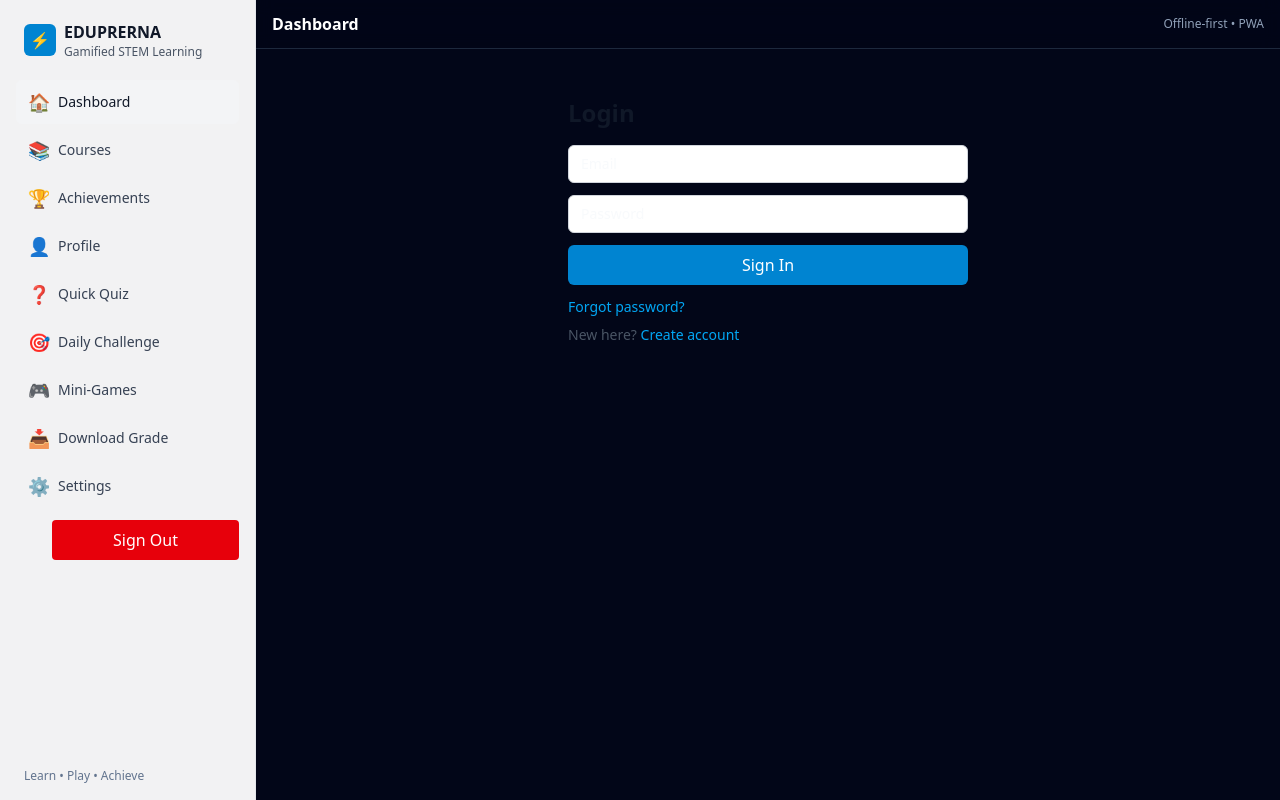
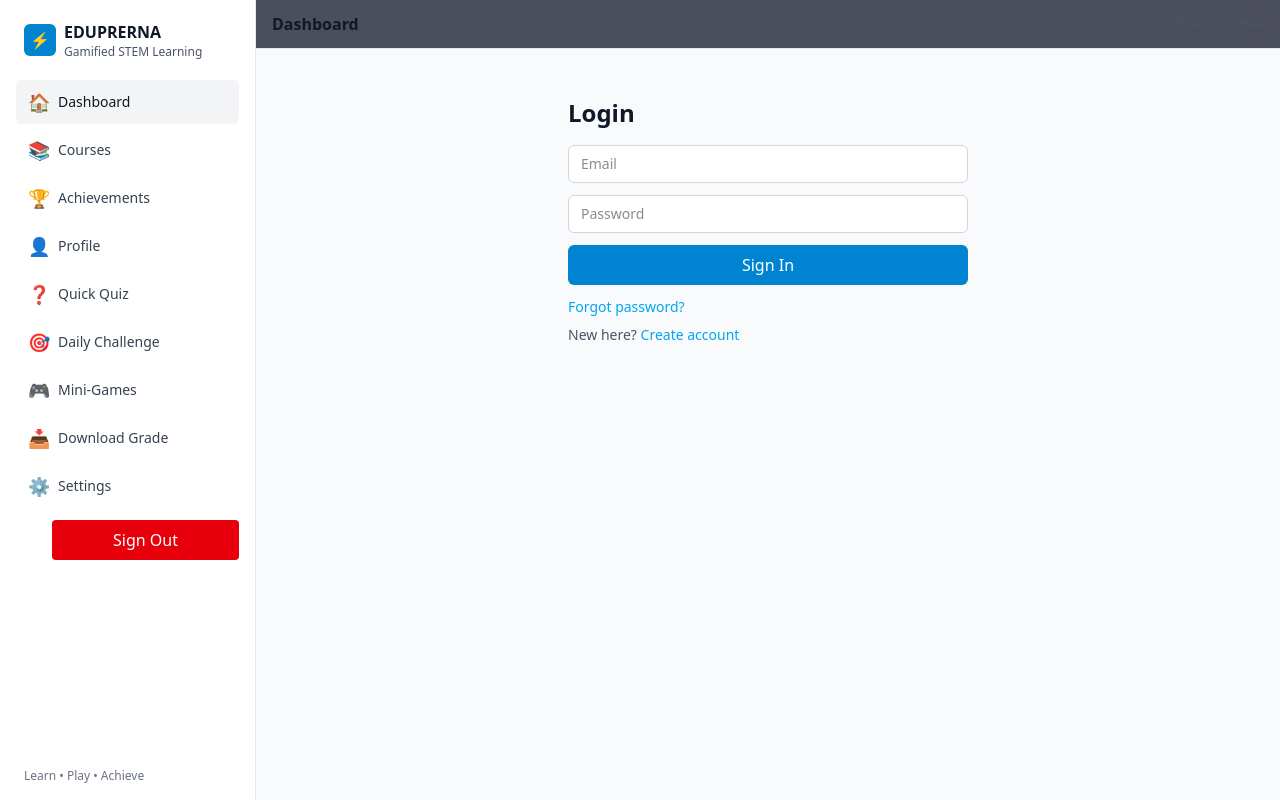
Before and after one commit to Madhan07-01/EduPrerna, a React (Vite) app: page /login in a window 1280 px wide. Built offline with nearby package versions, Linux system fonts and the light colour scheme; no server answers.

Commit message:
error free

```diff
--- a/src/App.tsx
+++ b/src/App.tsx
@@ -7,7 +7,8 @@ import TeacherDashboard from './pages/TeacherDashboard'
 import { QuickQuizPage, DailyChallengePage, MiniGamesPage, DownloadGradePage } from './pages/AdditionalPages'
 import { ThemeProvider } from './contexts/ThemeContext'
 import { LanguageProvider } from './contexts/LanguageContext'
-import { AuthProvider, useAuth } from './contexts/AuthContext'
+import { AuthProvider } from './contexts/AuthContext'
+import { useAuth } from './hooks/useAuth'
 import { BrowserRouter, Routes, Route, Navigate, useLocation } from 'react-router-dom'
 import PrivateRoute from './components/PrivateRoute'
 import Login from './pages/Login'
@@ -23,14 +24,14 @@ function AppContent() {
   }, [location.pathname])
 
   return (
-    <div className="min-h-screen bg-slate-950 dark:bg-slate-950 bg-gray-50 text-slate-100 dark:text-slate-100 text-gray-900">
+    <div className="min-h-screen bg-gray-50 dark:bg-slate-950 text-gray-900 dark:text-slate-100">
       <div className="flex">
         <Sidebar active={active} onNavigate={() => {}} />
         <div className="flex-1 min-h-screen">
-          <header className="sticky top-0 z-10 backdrop-blur supports-[backdrop-filter]:bg-slate-950/70 dark:bg-slate-950/70 bg-white/70 border-b border-slate-800 dark:border-slate-800 border-gray-200">
+          <header className="sticky top-0 z-10 backdrop-blur supports-[backdrop-filter]:bg-slate-950/70 dark:bg-slate-950/70 bg-white/70 border-b border-gray-200 dark:border-slate-800">
             <div className="max-w-6xl mx-auto px-4 py-3 flex items-center justify-between">
-              <div className="font-semibold text-white dark:text-white text-gray-900">{active.charAt(0).toUpperCase() + active.slice(1)}</div>
-              {!currentUser && <span className="text-xs text-slate-400 dark:text-slate-400 text-gray-600">Offline-first • PWA</span>}
+              <div className="font-semibold text-gray-900 dark:text-white">{active.charAt(0).toUpperCase() + active.slice(1)}</div>
+              {!currentUser && <span className="text-xs text-gray-600 dark:text-slate-400">Offline-first • PWA</span>}
             </div>
           </header>
           <main className="max-w-6xl mx-auto px-4 py-6">
--- a/src/components/PrivateRoute.tsx
+++ b/src/components/PrivateRoute.tsx
@@ -1,5 +1,5 @@
 import { Navigate } from 'react-router-dom'
-import { useAuth } from '../contexts/AuthContext'
+import { useAuth } from '../hooks/useAuth'
 import type React from 'react'
 
 export default function PrivateRoute({ children }: { children: React.ReactElement }) {
--- a/src/components/Sidebar.tsx
+++ b/src/components/Sidebar.tsx
@@ -1,5 +1,5 @@
 import { useLanguage } from '../contexts/LanguageContext'
-import { useAuth } from '../contexts/AuthContext'
+import { useAuth } from '../hooks/useAuth'
 import { useNavigate } from 'react-router-dom'
 
 export type NavKey = 'dashboard' | 'courses' | 'achievements' | 'profile' | 'teacher' | 'settings' | 'quiz' | 'challenge' | 'games' | 'download'
@@ -102,7 +102,7 @@ export function Sidebar({ active }: SidebarProps) {
           )
         })}
       </nav>
-      <div className="px-2 text-xs text-slate-500 dark:text-slate-500 text-gray-500">{t('footer.motto')}</div>
+      <div className="px-2 text-xs text-gray-500 dark:text-slate-500">{t('footer.motto')}</div>
     </aside>
   )
 }
--- a/src/contexts/AuthContext.tsx
+++ b/src/contexts/AuthContext.tsx
@@ -1,5 +1,5 @@
 import type React from 'react'
-import { createContext, useContext, useEffect, useState, useCallback } from 'react'
+import { createContext, useEffect, useState, useCallback } from 'react'
 import {
   createUserWithEmailAndPassword,
   signInWithEmailAndPassword,
@@ -16,7 +16,7 @@ type AuthContextType = {
   profile: { name?: string | null; email?: string | null; role?: string; uid?: string } | null
   loading: boolean
   signUpEmail: (email: string, password: string, name?: string, role?: string) => Promise<FirebaseUser>
-  signInEmail: (email: string, password: string) => Promise<any>
+  signInEmail: (email: string, password: string) => Promise<unknown>
   signOutUser: () => Promise<void>
 }
 
@@ -107,4 +107,5 @@ export function AuthProvider({ children }: { children: React.ReactNode }) {
   return <AuthContext.Provider value={value}>{children}</AuthContext.Provider>
 }
 
-export const useAuth = () => useContext(AuthContext)
+// Export the context for useAuth hook
+export { AuthContext }
--- /dev/null
+++ b/src/hooks/useAuth.ts
@@ -0,0 +1,10 @@
+import { useContext } from 'react'
+import { AuthContext } from '../contexts/AuthContext'
+
+export const useAuth = () => {
+  const context = useContext(AuthContext)
+  if (context === undefined) {
+    throw new Error('useAuth must be used within an AuthProvider')
+  }
+  return context
+}
--- a/src/pages/AuthPage.tsx
+++ b/src/pages/AuthPage.tsx
@@ -1,5 +1,5 @@
 import { useState } from 'react'
-import { useAuth } from '../contexts/AuthContext'
+import { useAuth } from '../hooks/useAuth'
 import { isDemoConfig } from '../services/firebase'
 
 export default function AuthPage() {
@@ -15,13 +15,13 @@ export default function AuthPage() {
       <div className="text-2xl font-semibold text-gray-900 dark:text-white">{mode === 'login' ? 'Sign In' : 'Create Account'}</div>
       <div className="flex gap-2 text-xs">
         <button
-          className={`px-2 py-1 rounded ${role === 'student' ? 'bg-sky-600 text-white' : 'bg-slate-800 text-slate-200 dark:bg-slate-800 dark:text-slate-200 bg-gray-200 text-gray-800'}`}
+          className={`px-2 py-1 rounded ${role === 'student' ? 'bg-sky-600 text-white' : 'bg-gray-200 text-gray-800 dark:bg-slate-800 dark:text-slate-200'}`}
           onClick={() => setRole('student')}
         >
           Student
         </button>
         <button
-          className={`px-2 py-1 rounded ${role === 'teacher' ? 'bg-sky-600 text-white' : 'bg-slate-800 text-slate-200 dark:bg-slate-800 dark:text-slate-200 bg-gray-200 text-gray-800'}`}
+          className={`px-2 py-1 rounded ${role === 'teacher' ? 'bg-sky-600 text-white' : 'bg-gray-200 text-gray-800 dark:bg-slate-800 dark:text-slate-200'}`}
           onClick={() => setRole('teacher')}
         >
           Teacher
--- a/src/pages/Login.tsx
+++ b/src/pages/Login.tsx
@@ -1,5 +1,5 @@
 import { useState } from 'react'
-import { useAuth } from '../contexts/AuthContext'
+import { useAuth } from '../hooks/useAuth'
 import { Link, useNavigate } from 'react-router-dom'
 import { sendPasswordResetEmail } from 'firebase/auth'
 import { auth } from '../firebase/firebaseConfig'
--- a/src/pages/Pages.tsx
+++ b/src/pages/Pages.tsx
@@ -2,7 +2,7 @@ import type { ReactNode } from 'react'
 import CoursesEnhanced from './CoursesEnhanced'
 import { useLanguage } from '../contexts/LanguageContext'
 import { useTheme } from '../contexts/ThemeContext'
-import { useAuth } from '../contexts/AuthContext'
+import { useAuth } from '../hooks/useAuth'
 
 export function SectionCard({ title, children }: { title: string; children?: ReactNode }) {
   return (
@@ -128,7 +128,7 @@ export function SettingsPage() {
         <div className="flex items-center justify-between">
           <div>
             <div className="font-medium">{t('settings.darkMode')}</div>
-            <div className="text-xs text-slate-400 dark:text-slate-400 text-gray-600">Switch between light and dark themes</div>
+            <div className="text-xs text-gray-600 dark:text-slate-400">Switch between light and dark themes</div>
           </div>
           <button
             aria-label={t('settings.darkMode')}
@@ -149,7 +149,7 @@ export function SettingsPage() {
         <div className="flex items-center justify-between">
           <div>
             <div className="font-medium">{t('settings.appLanguage')}</div>
-            <div className="text-xs text-slate-400 dark:text-slate-400 text-gray-600">Choose your preferred language</div>
+            <div className="text-xs text-gray-600 dark:text-slate-400">Choose your preferred language</div>
           </div>
           <select
             aria-label={t('settings.appLanguage')}
--- a/src/pages/SignUp.tsx
+++ b/src/pages/SignUp.tsx
@@ -1,5 +1,5 @@
 import { useState } from 'react'
-import { useAuth } from '../contexts/AuthContext'
+import { useAuth } from '../hooks/useAuth'
 import { useNavigate } from 'react-router-dom'
 
 export default function SignUp() {
--- a/src/vite-env.d.ts
+++ b/src/vite-env.d.ts
@@ -1,5 +1,8 @@
 /// <reference types="vite/client" />
 /// <reference types="vite-plugin-pwa/client" />
 declare module 'virtual:pwa-register/react' {
-  export function useRegisterSW(): any
+  export function useRegisterSW(): {
+    needRefresh: boolean
+    updateServiceWorker: () => void
+  }
 }
```
